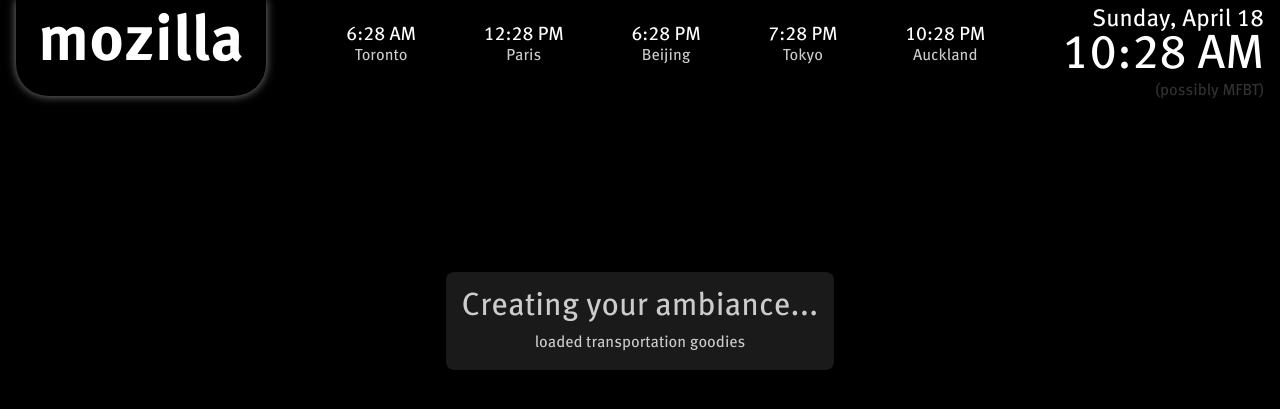
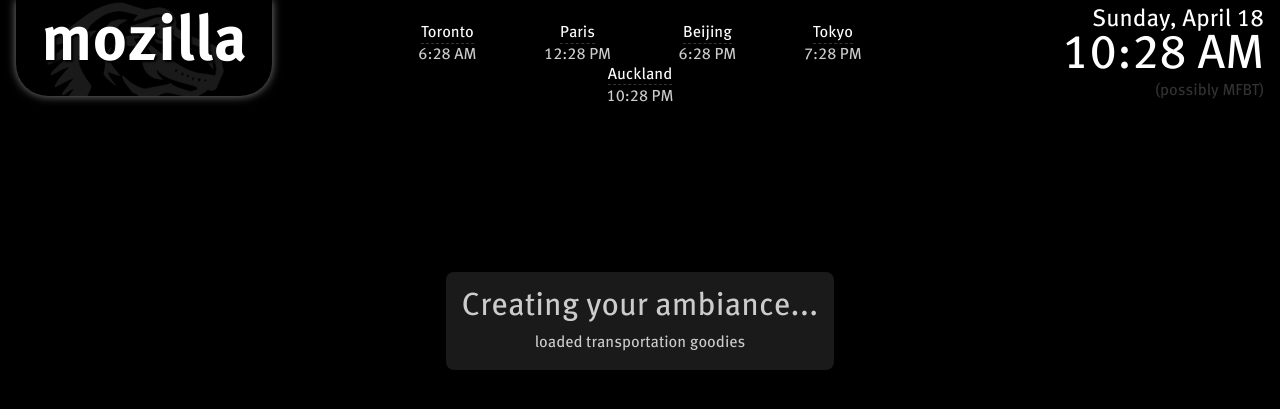
Before and after one commit to fligtar/sprightly, a PHP site: page / in a window 1280 px wide. Shown: the top 409 px of the page. Run offline with PHP 8.4, Linux system fonts and the light colour scheme.

Commit message:
misc style improvements

```diff
--- a/css/style.css
+++ b/css/style.css
@@ -123,13 +124,16 @@ header > div {
     display: table-cell;
     vertical-align: top;
 }
+#title,
+#date-time {
+    width: 25%;
+}
 
 header h1 {
+    background: transparent url(../images/dino.png) no-repeat 0.3em 0;
     font-size: 4em;
     font-weight: bold;
     font-family: MetaBold-Roman, 'Meta';
-    background: -moz-linear-gradient(center bottom, rgba(255, 0, 0, 0.6), rgba(255, 0, 0, 0.5), rgba(255, 0, 0, 0.4));
-    padding: 0.1em 0.3em 0.2em;
     text-align: center;
     text-shadow: 2px 2px 2px #000000;
     -moz-box-shadow: 0 0 10px rgba(255, 255, 255, 0.5);
@@ -138,7 +142,16 @@ header h1 {
     -moz-border-radius-bottomright: 0.5em;
     -webkit-border-bottom-left-radius: 0.5em;
     -webkit-border-bottom-right-radius: 0.5em;
-    width: 3.3em;
+    width: 4em;
+}
+header h1 span {
+    display: block;
+    padding: 0.1em 0.3em 0.2em;
+    background: -moz-linear-gradient(center bottom, rgba(255, 0, 0, 0.6), rgba(255, 0, 0, 0.3));
+    -moz-border-radius-bottomleft: 0.5em;
+    -moz-border-radius-bottomright: 0.5em;
+    -webkit-border-bottom-left-radius: 0.5em;
+    -webkit-border-bottom-right-radius: 0.5em;
 }
 #world-clock {
     padding-top: 1.5em;
@@ -151,10 +164,12 @@ header h1 {
 }
 #world-clock li time {
     display: block;
-    font-size: 1.2em;
+    color: #CCCCCC;
+    margin-top: 0.2em;
 }
 #world-clock li span {
-    color: #CCCCCC;
+    border-bottom: 1px dashed #333333;
+    padding-bottom: 0.1em;
 }
 #date-time {
     line-height: 1;
--- a/index.php
+++ b/index.php
@@ -25,17 +25,17 @@ $office = !empty($_GET['office']) && in_array($_GET['office'], $offices) ? $_GET
     <header>
         <div>
             <div id="title">
-                <h1>mozilla</h1>
+                <h1><span>mozilla</span></h1>
             </div>
 
             <div id="world-clock">
                 <ul>
-                    <li class="hide-mv"><time data-offset="-7"></time><span>Mountain View</span</li>
-                    <li class="hide-toronto"><time data-offset="-4"></time><span>Toronto</span></li>
-                    <li><time data-offset="+2"></time><span>Paris</span></li>
-                    <li><time data-offset="+8"></time><span>Beijing</span></li>
-                    <li><time data-offset="+9"></time><span>Tokyo</span></li>
-                    <li><time data-offset="+12"></time><span>Auckland</span></li>
+                    <li class="hide-mv"><span>Mountain View</span><time data-offset="-7"></time></li>
+                    <li class="hide-toronto"><span>Toronto</span><time data-offset="-4"></time></li>
+                    <li><span>Paris</span><time data-offset="+2"></time></li>
+                    <li><span>Beijing</span><time data-offset="+8"></time></li>
+                    <li><span>Tokyo</span><time data-offset="+9"></time></li>
+                    <li><span>Auckland</span><time data-offset="+12"></time></li>
                 </ul>
             </div>
 
@@ -90,7 +90,7 @@ $office = !empty($_GET['office']) && in_array($_GET['office'], $offices) ? $_GET
             <div id="rotating">
                 <span class="featured">Featured Projects<span class="next">next: Support</span></span>
 
-                <div id="amo">
+                <div id="amo" class="box">
 
                     <h1><img src="images/addons.png"/><span>Add-ons</span></h1>
 
@@ -120,7 +120,7 @@ $office = !empty($_GET['office']) && in_array($_GET['office'], $offices) ? $_GET
 
             <div id="local">
 
-                <div id="traffic" class="hide-toronto">
+                <div id="traffic" class="box hide-toronto">
                     <h2>Current Traffic</h2>
 
                     <div id="traffic-map"><b>&middot;</b></div>
@@ -129,7 +129,7 @@ $office = !empty($_GET['office']) && in_array($_GET['office'], $offices) ? $_GET
 
                 <div id="caltrain-weather">
 
-                    <div id="caltrain" class="hide-toronto">
+                    <div id="caltrain" class="box hide-toronto">
                         <h2>Mountain View <span class="logo">Cal<span class="train">train</span></span></h2>
 
                         <table>
@@ -145,7 +145,7 @@ $office = !empty($_GET['office']) && in_array($_GET['office'], $offices) ? $_GET
                         </table>
                     </div>
 
-                    <div id="weather">
+                    <div id="weather" class="box">
                         <div id="weather-sf">
                             <h3>San Francisco</h3>
                             <img src=""/>
@@ -173,7 +173,7 @@ $office = !empty($_GET['office']) && in_array($_GET['office'], $offices) ? $_GET
 
         <section id="right">
 
-            <div id="events">
+            <div id="events" class="box">
                 <h2>Upcoming Events</h2>
 
                 <dl>
@@ -182,7 +182,7 @@ $office = !empty($_GET['office']) && in_array($_GET['office'], $offices) ? $_GET
                 <p>No upcoming events</p>
             </div>
 
-            <div id="pto">
+            <div id="pto" class="box">
                 <h2>Out of the Office</h2>
 
                 <p>Once authentication is figured out, this will list people out of the office today.</p>
--- a/js/sprightly.js
+++ b/js/sprightly.js
@@ -183,6 +183,9 @@ var sprightly = {
     update_firefox_tweets: function(data) {
         data.reverse();
         $.each(data, function(i, tweet) {
+            // Only add the tweets that are new since last update to the UI push queue
+            tweet.dateobj = new Date(tweet.date);
+            if (tweet.dateobj > sprightly.last_tweet_date) {
                 // Censor bad words for the office children, pets, and interns.
                 // Yes, I have seen every one of these words in a tweet with "Firefox" in it.
                 tweet.text = tweet.text.replace(/fuck|shit|cunt|nigger|Justin Bieber/gi, '[YAY FIREFOX!]');
@@ -198,9 +201,6 @@ var sprightly = {
                 // Twitter highlights the OR operator. do not want
                 tweet.text = tweet.text.replace(/<b>OR<\/b>/gi, 'or');
 
-            tweet.dateobj = new Date(tweet.date);
-            if (tweet.dateobj > sprightly.last_tweet_date) {
-                // Only add the tweets that are new since last update to the UI push queue
                 sprightly.tweet_queue.push(tweet);
                 sprightly.last_tweet_date = tweet.dateobj;
             }
@@ -222,7 +222,7 @@ var sprightly = {
         for (var i = 0; i < num_tweets; i++) {
             var tweet = sprightly.tweet_queue.shift();
 
-            $('#firefox .tweets ul').prepend('<li class="hidden"><img src="' + tweet.avatar + '" /><span class="author">' + tweet.author + '<time datetime="' + tweet.date + '" class="relative">' + date_stuff.time_ago_in_words(tweet.dateobj) + '</time></span>' + tweet.text + '</li>').find('.hidden').slideDown();
+            $('#firefox .tweets ul').prepend('<li class="box hidden"><img src="' + tweet.avatar + '" /><a class="author" href="' + tweet.url + '">' + tweet.author + '<time datetime="' + tweet.date + '" class="relative">' + date_stuff.time_ago_in_words(tweet.dateobj) + '</time></a>' + tweet.text + '</li>').find('.hidden').slideDown();
         }
 
         // Clean up everything but the last 10 tweets
--- a/lib/sprightly.php
+++ b/lib/sprightly.php
@@ -127,6 +127,8 @@ class sprightly {
             $tweets[] = array(
                 'text' => (string) $item->content,
                 'author' => (string) $item->author->name,
+                'author_url' => (string) $item->author->uri,
+                'url' => (string) $item->link[0]->attributes()->href,
                 'avatar' => (string) $item->link[1]->attributes()->href,
                 'date' => (string) $item->published
             );
```
Also changed, not shown: other parts of css/style.css (+14 -35 lines), images/dino.png (added). Lines whose indentation alone changed are shown as unchanged.
